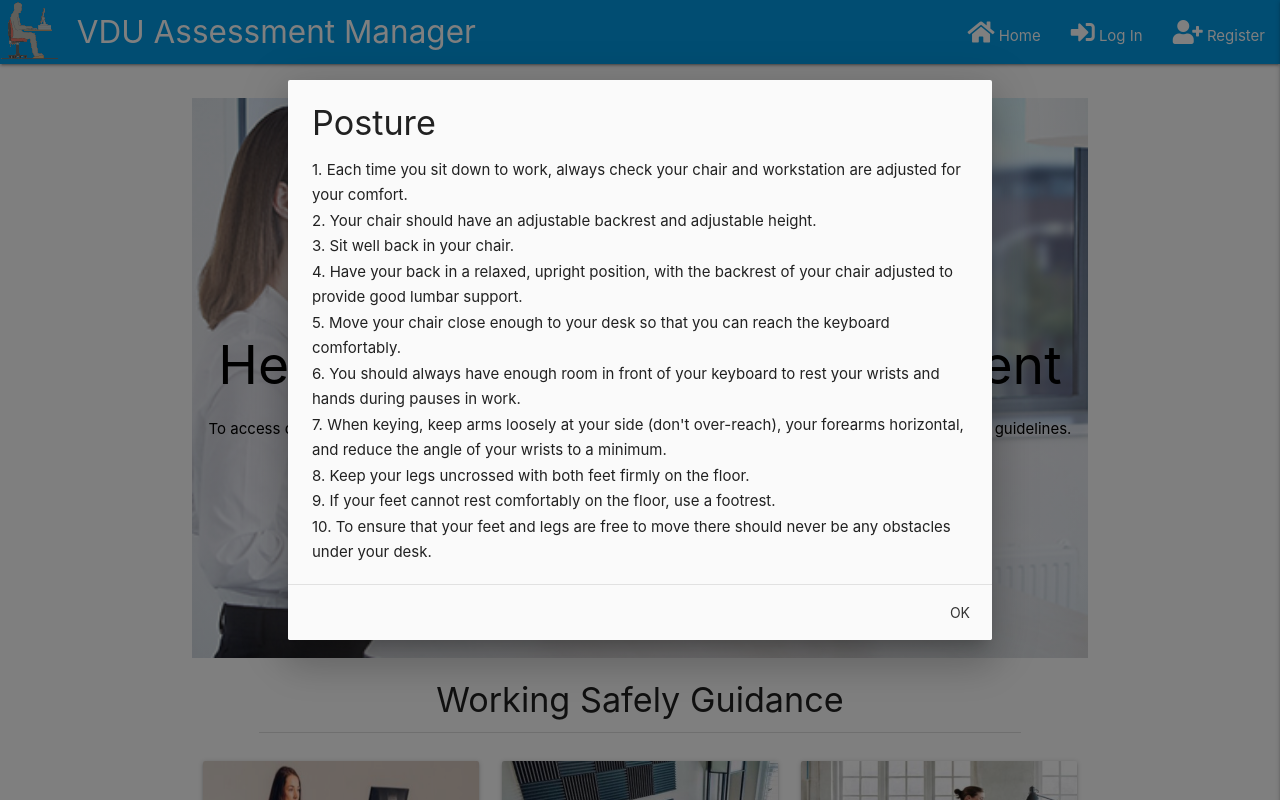
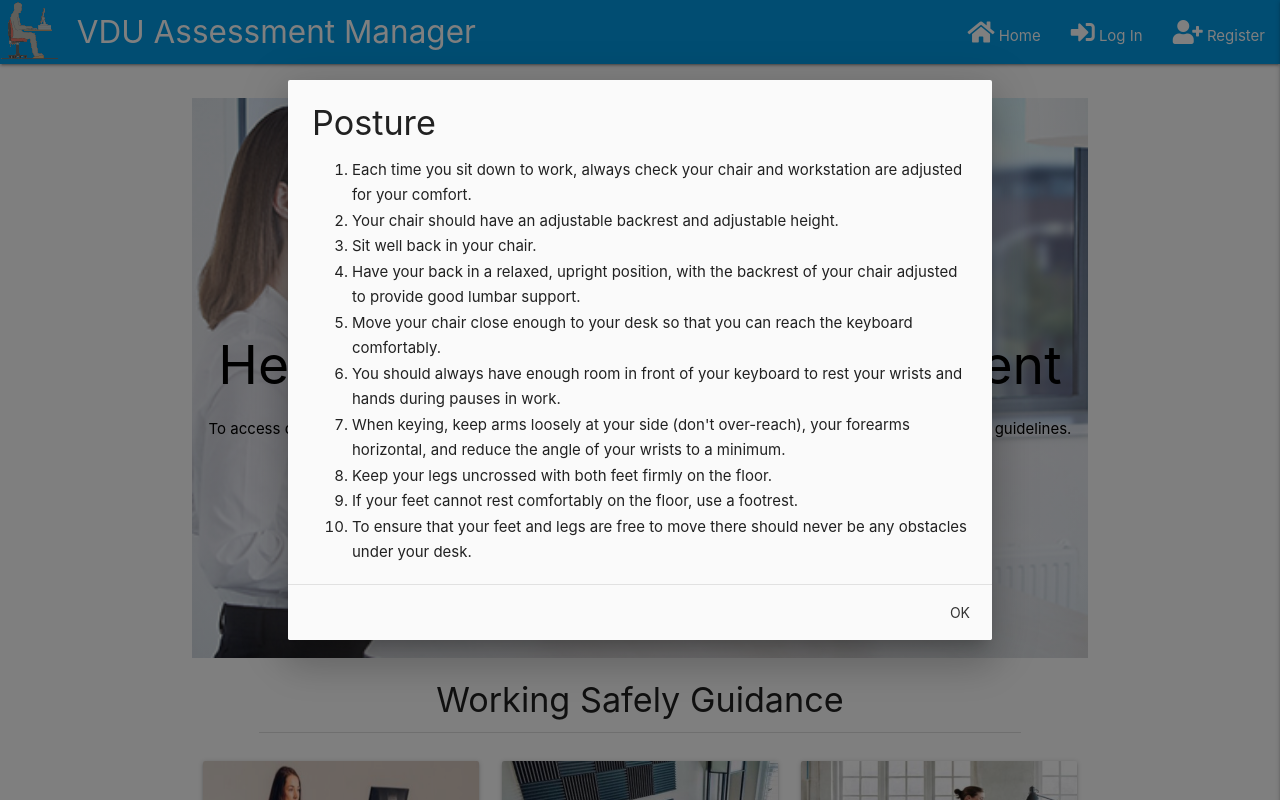
Before and after one commit to Code-Institute-Submissions/VDU-Assessment, a Flask app: page / in a window 1280 px wide, after a click on "READ MORE". Run offline with Flask 2, Linux system fonts and the light colour scheme; some libraries are stand-ins or nearby versions.

Commit message:
restyled modal forms on homepage, removed hardcoded numbering and added ordered lists

```diff
--- a/templates/home.html
+++ b/templates/home.html
@@ -85,17 +85,21 @@
 <div id="modal-posture" class="modal modal-fixed-footer">
     <div class="modal-content">
         <h4>Posture</h4>
-        <p>1. Each time you sit down to work, always check your chair and workstation are adjusted for
-            your comfort.<br>
-            2. Your chair should have an adjustable backrest and adjustable height.<br>
-            3. Sit well back in your chair.<br>
-            4. Have your back in a relaxed, upright position, with the backrest of your chair adjusted to provide good lumbar support.<br>
-            5. Move your chair close enough to your desk so that you can reach the keyboard comfortably.<br>
-            6. You should always have enough room in front of your keyboard to rest your wrists and hands during pauses in work.<br>
-            7. When keying, keep arms loosely at your side (don't over-reach), your forearms horizontal, and reduce the angle of your wrists to a minimum.<br>
-            8. Keep your legs uncrossed with both feet firmly on the floor.<br>
-            9. If your feet cannot rest comfortably on the floor, use a footrest.<br>
-            10. To ensure that your feet and legs are free to move there should never be any obstacles under your desk.</p>
+        <p>
+            <ol>
+                <li>Each time you sit down to work, always check your chair and workstation are adjusted for
+                your comfort.</li>
+                <li>Your chair should have an adjustable backrest and adjustable height.</li>
+                <li>Sit well back in your chair.</li>
+                <li>Have your back in a relaxed, upright position, with the backrest of your chair adjusted to provide good lumbar support.<br></li>
+                <li>Move your chair close enough to your desk so that you can reach the keyboard comfortably.</li>
+                <li>You should always have enough room in front of your keyboard to rest your wrists and hands during pauses in work.</li>
+                <li>When keying, keep arms loosely at your side (don't over-reach), your forearms horizontal, and reduce the angle of your wrists to a minimum.</li>
+                <li>Keep your legs uncrossed with both feet firmly on the floor.</li>
+                <li>If your feet cannot rest comfortably on the floor, use a footrest.</li>
+                <li>To ensure that your feet and legs are free to move there should never be any obstacles under your desk.</li>
+            </ol>
+        </p>
     </div>
     <div class="modal-footer">
         <a href="#!" class="modal-close waves-effect waves-green btn-flat">ok</a>
@@ -105,12 +109,16 @@
 <div id="modal-wfh" class="modal modal-fixed-footer">
     <div class="modal-content">
         <h4>Working from Home</h4>
-        <p>1. Get Dressed<br>
-            2. Designate a Workspace or Home Office<br>
-            3. Keep Clearly Defined Working Hours<br>
-            4. Build Transitions Into (and Out of) Work<br>
-            5. Don’t Get Too Sucked in by the News—or Anything Else<br>
-            6. Communicate, Communicate, Communicate</p>
+        <p>
+            <ol>
+                <li>Get Dressed</li>
+                <li>Designate a Workspace or Home Office</li>
+                <li>Keep Clearly Defined Working Hours</li>
+                <li>Build Transitions Into (and Out of) Work</li>
+                <li>Don’t Get Too Sucked in by the News—or Anything Else</li>
+                <li>Communicate, Communicate, Communicate</li>
+           </ol>
+        </p>
     </div>
     <div class="modal-footer">
         <a href="#!" class="modal-close waves-effect waves-green btn-flat">ok</a>
@@ -123,28 +131,31 @@
         <p><u>What Is a Standing Desk?</u><br>
         <br>
         A standing desk, also called a stand-up desk, is basically a desk that allows you to stand up comfortably while working<br>
-            <br>
-            <u>1. Standing Lowers Your Risk of Weight Gain and Obesity</u><br>
+            <ol>
+                    <li><u>Standing Lowers Your Risk of Weight Gain and Obesity</u></li>
                     <br>
                     Weight gain is ultimately caused by taking in more calories than you burn. Conversely, burning more calories than you take in results in weight loss. While exercise is the most effective way to burn calories quickly, simply choosing to stand instead of sitting can also be beneficial.<br>
                     <br>
-            <u>2. Using a Standing Desk May Lower Blood Sugar Levels</u><br>
+                    <li><u>Using a Standing Desk May Lower Blood Sugar Levels</u></li>
                     <br>
                     The more your blood sugar levels increase after meals, the worse it is for your health. This is especially true for those with insulin resistance or type 2 diabetes. In a small study of 10 office workers, standing for 180 minutes after lunch reduced the blood sugar spike by 43% compared to sitting for the same amount of time<br>
                     <br>
-            <u>3. Standing May Lower Your Risk of Heart Disease</u><br>
+                    <li><u>Standing May Lower Your Risk of Heart Disease</u></li>
                     <br>
                     The idea that standing is better for heart health was first proposed in 1953. A study found that bus conductors who stood all day had half the risk of heart disease-related deaths as their colleagues in the driver’s seats<br>
                     <br>
-            <u>4. Standing Desks Appear to Reduce Back Pain</u>
+                    <li><u>Standing Desks Appear to Reduce Back Pain</u></li>
                     <br>
                     Back pain is one of the most common complaints of office workers who sit all day. To determine if standing desks could improve this, several studies have been done on employees with long-term back pain. Participants have reported up to a 32% improvement in lower back pain after several weeks of using standing desks<br>
                     <br>
-            <u>5. Standing Desks Help Improve Mood and Energy Levels</u>
+                    <li><u>Standing Desks Help Improve Mood and Energy Levels</u></li>
                     <br>
                     Standing desks appear to have a positive influence on overall well-being. In one 7-week study, participants using standing desks reported less stress and fatigue than those who remained seated the entire work day. Additionally, 87% of those using standing desks reported increased vigor and energy throughout the day.<br>
+            </ol>
         </p>
     </div>
-
+      <div class="modal-footer">
+        <a href="#!" class="modal-close waves-effect waves-green btn-flat">ok</a>
+    </div>
 </div>
 {% endblock %}
```
Lines whose indentation alone changed are shown as unchanged.
